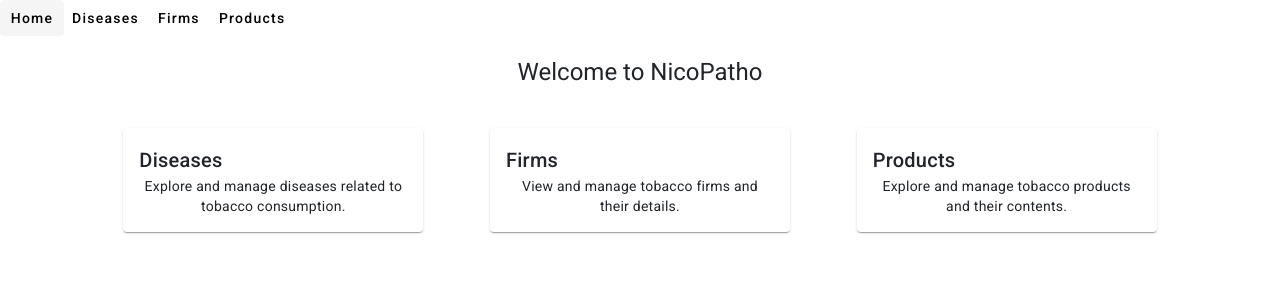
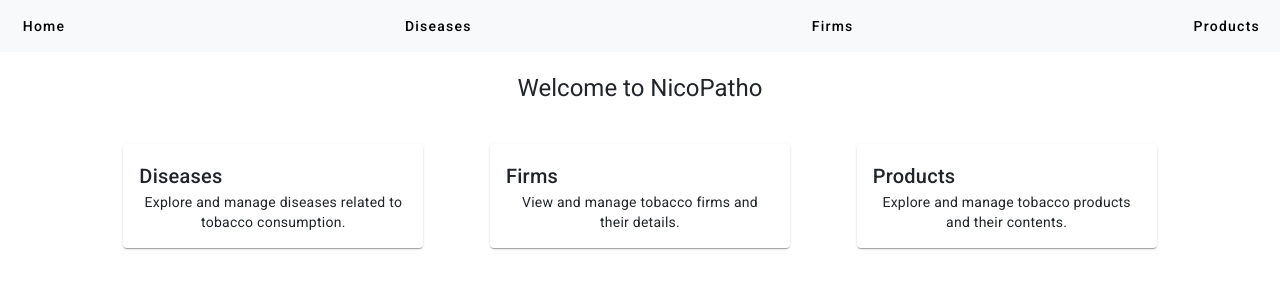
Before and after one commit to sofoste93/nico-patho-ui, an Angular app: page / in a window 1280 px wide. Shown: the top 300 px of the page. Built offline with nearby package versions, Linux system fonts and the light colour scheme.

Commit message:
disease layout updated

```diff
--- a/src/app/app.component.html
+++ b/src/app/app.component.html
@@ -1,7 +1,9 @@
-<nav>
-  <a mat-button routerLink="/">Home</a>
-  <a mat-button routerLink="/diseases">Diseases</a>
-  <a mat-button routerLink="/firms">Firms</a>
-  <a mat-button routerLink="/products">Products</a>
+<nav class="navbar navbar-expand-lg bg-light">
+  <div class="container-fluid">
+    <a class="nav-link" mat-button routerLink="/">Home</a>
+    <a class="nav-link" mat-button routerLink="/diseases">Diseases</a>
+    <a class="nav-link" mat-button routerLink="/firms">Firms</a>
+    <a class="nav-link" mat-button routerLink="/products">Products</a>
+  </div>
 </nav>
 <router-outlet></router-outlet>
--- a/src/app/components/disease/disease.component.html
+++ b/src/app/components/disease/disease.component.html
@@ -45,10 +45,10 @@
 
   <div *ngIf="showSearch" class="mt-4">
     <h3>Search Disease</h3>
-    <div class="input-group mb-3">
+    <div class="input-group mb-3 col-auto">
       <input type="text" class="form-control" placeholder="Search" [(ngModel)]="searchQuery" name="searchQuery">
-      <div class="input-group-append">
-        <button class="btn btn-primary" (click)="searchDiseases()">Search</button>
+      <div class="input-group-append col-auto">
+        <button class="btn btn-primary" (click)="searchDiseases()"><i class="bi bi-search"></i>&#160;Search</button>
       </div>
     </div>
 
@@ -93,7 +93,7 @@
     </div>
   </div>
 
-  <div *ngIf="showForm" class="disease-form mt-4">
+  <div *ngIf="showForm" class="disease-form mt-4 m-2">
     <h3>Add Disease</h3>
     <form (ngSubmit)="addDisease()">
       <div class="form-group">
@@ -104,7 +104,7 @@
         <label for="description">Description</label>
         <input type="text" class="form-control" id="description" [(ngModel)]="newDisease.description" name="description" required>
       </div>
-      <button type="submit" class="btn btn-primary">Add</button>
+        <button type="submit" class="btn btn-primary my-2">Add</button>
     </form>
   </div>
 </div>
--- a/src/index.html
+++ b/src/index.html
@@ -14,6 +14,5 @@
 <body class="mat-typography">
 <app-root></app-root>
 <script src="https://cdn.jsdelivr.net/npm/bootstrap@5.2.3/dist/js/bootstrap.bundle.min.js" integrity="sha384-kenU1KFdBIe4zVF0s0G1M5b4hcpxyD9F7jL+jjXkk+Q2h455rYXK/7HAuoJl+0I4" crossorigin="anonymous"></script>
-<script src="https://maxcdn.bootstrapcdn.com/bootstrap/3.3.7/js/bootstrap.min.js"></script>
 </body>
 </html>
```
